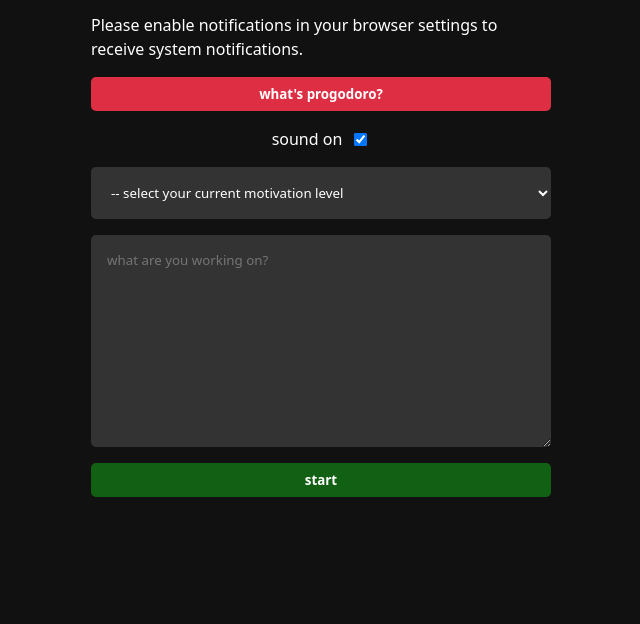
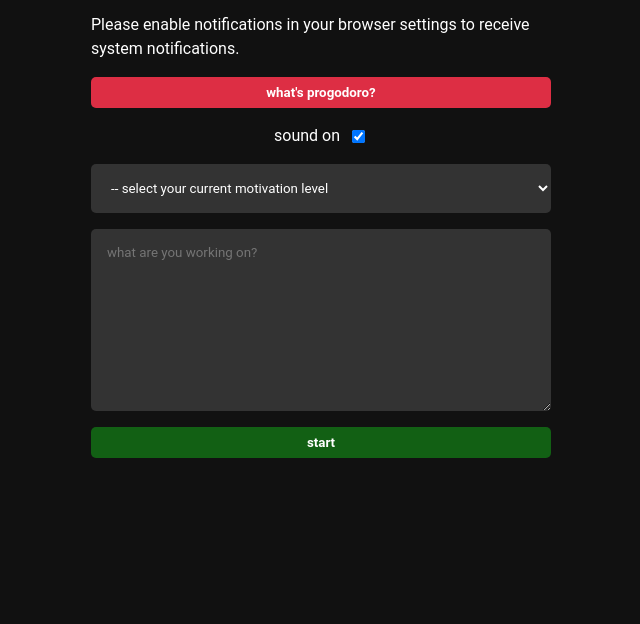
Before and after one commit to RAOEUS/progodoro, a website: page public/index.html in a window 1280 px wide. Shown: the part 176-800 px from the top of the page, without its empty margins (319-959 px from the left). Drawn offline with Linux system fonts and the light colour scheme; no server answers.

Commit message:
Change font

```diff
--- a/public/css/style.css
+++ b/public/css/style.css
@@ -35,7 +35,7 @@
 }
 
 body * {
-  font-family: 'Noto Sans', 'Roboto', sans-serif;
+  font-family: 'Roboto', sans-serif;
 }
 
 a {
```
